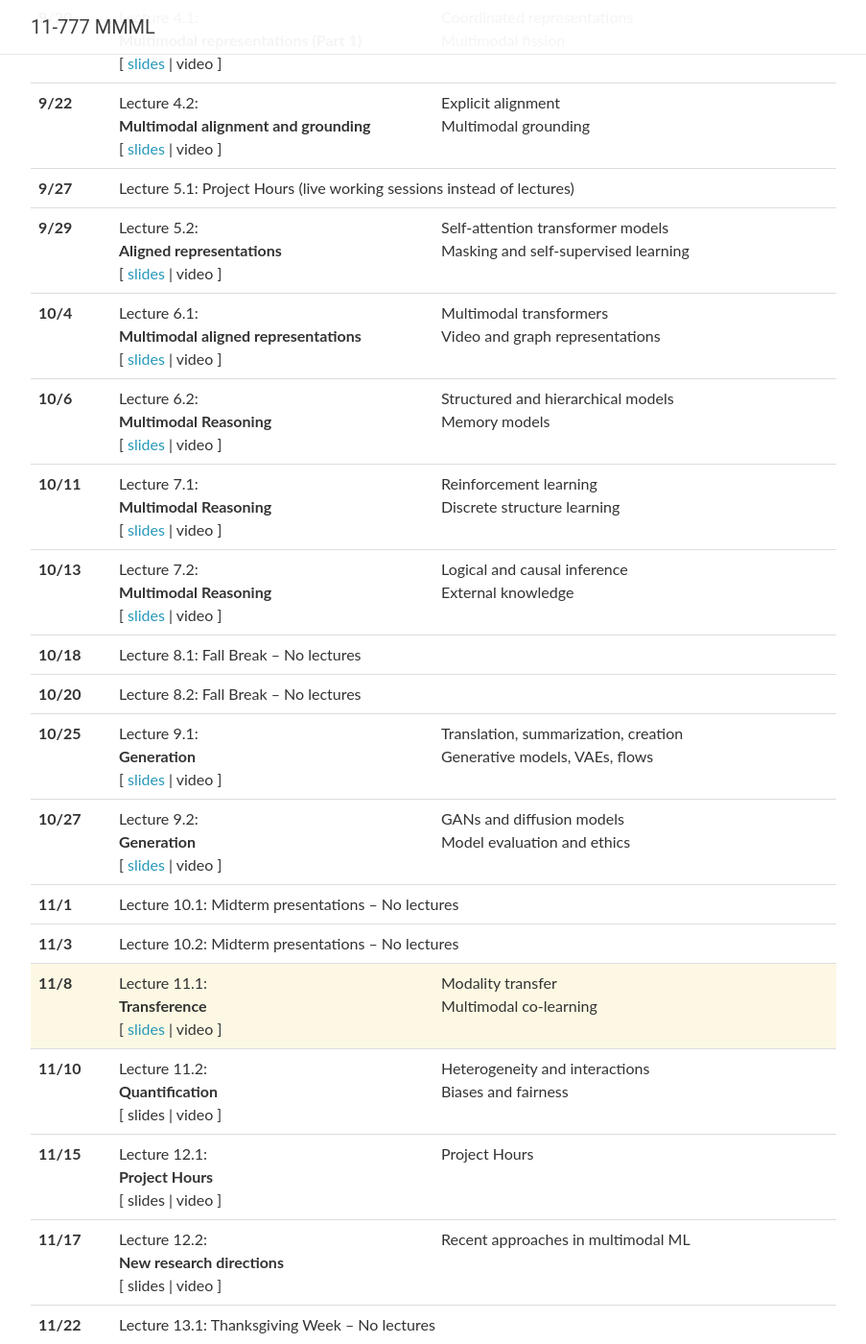
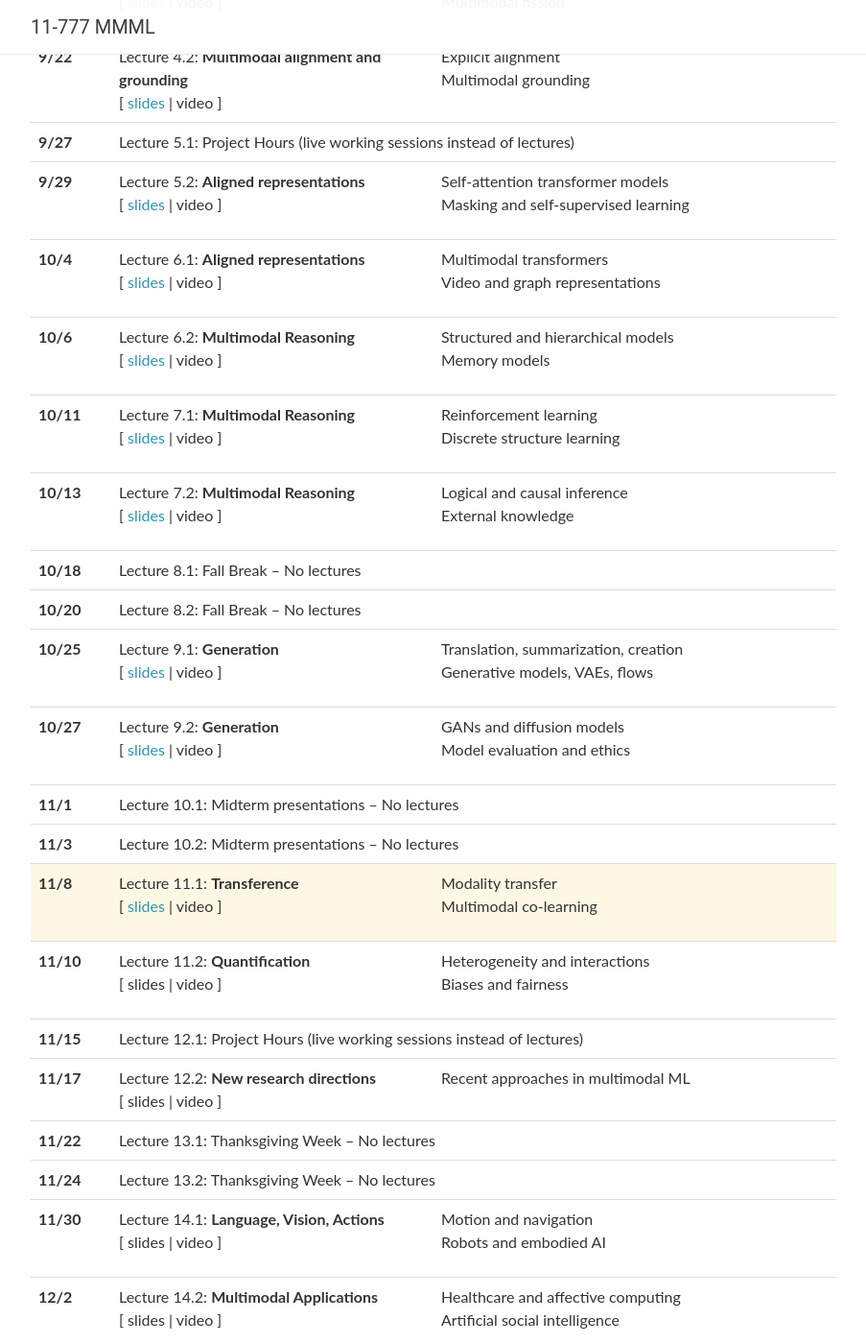
Before and after one commit to CMU-MultiComp-Lab/mmml-course, a Jekyll site: the page built from fall2022/_pages/schedule.md, in a window 1280 px wide and 1400 px high, scrolled down 750 px. Shown: the whole window at 96% size, without its empty margins (188-1091 px from the left). Built offline with Jekyll 4.4.1, drawn with Linux system fonts in a browser that asks for light colours; nearby versions of some CDN libraries; comment, search, counter and statistics services are not loaded; some of the changed text lies outside the part shown.

Commit message:
Update lectures_2022.yml

```diff
--- a/_data/lectures_2022.yml
+++ b/_data/lectures_2022.yml
@@ -1,7 +1,6 @@
 - date: 8/30
   title: >
-    Lecture 1.1: <br/>
-    <strong>Course introduction</strong>
+    Lecture 1.1: <strong>Course introduction</strong>
   slides: "https://piazza.com/class_profile/get_resource/l7azp3o09q267p/l7fe47r6mdc6ja"
   topics:
     - Multimodal core challenges <br/>
@@ -11,8 +10,7 @@
 
 - date: 9/1
   title: >
-    Lecture 1.2: <br/>
-    <strong>Multimodal applications and datasets</strong>
+    Lecture 1.2: <strong>Multimodal applications and datasets</strong>
   slides: "https://piazza.com/class_profile/get_resource/l7azp3o09q267p/l7i6dcduwpx2e9"
   topics:
     - Research tasks and datasets <br/>
@@ -22,8 +20,7 @@
 
 - date: 9/6
   title: >
-    Lecture 2.1: <br/>
-    <strong>Basic concepts: neural networks</strong>
+    Lecture 2.1: <strong>Basic concepts: neural networks</strong>
   slides: "https://piazza.com/class_profile/get_resource/l7azp3o09q267p/l7p80ccia5f6ds"
   topics:
     - Gradient and optimization <br/>
@@ -35,8 +32,7 @@
 
 - date: 9/8
   title: >
-    Lecture 2.2: <br/>
-    <strong>Unimodal representations</strong>
+    Lecture 2.2: <strong>Unimodal representations</strong>
   slides: "https://piazza.com/class_profile/get_resource/l7azp3o09q267p/l7s151cp3vl4tx"
   topics:
     - Dimensions of heterogeneity <br/>
@@ -46,8 +42,7 @@
 
 - date: 9/13
   title: >
-    Lecture 3.1: <br/>
-    <strong>Unimodal representations</strong>
+    Lecture 3.1: <strong>Unimodal representations</strong>
   slides: "https://piazza.com/class_profile/get_resource/l7azp3o09q267p/l7z4dev15i06dg"
   video:
   topics:
@@ -58,8 +53,7 @@
 
 - date: 9/15
   title: >
-    Lecture 3.2: <br/>
-    <strong>Multimodal representations</strong>
+    Lecture 3.2: <strong>Multimodal representations</strong>
   slides: "https://piazza.com/class_profile/get_resource/l7azp3o09q267p/l82c368nrxmyp"
   video:
   topics:
@@ -70,8 +64,7 @@
 
 - date: 9/20
   title: >
-    Lecture 4.1: <br/>
-    <strong>Multimodal representations (Part 1)</strong>
+    Lecture 4.1: <strong>Multimodal representations</strong>
   slides: "https://piazza.com/class_profile/get_resource/l7azp3o09q267p/l89ce5lmm4s20z"
   video:
   topics:
@@ -82,8 +75,7 @@
 
 - date: 9/22
   title: >
-    Lecture 4.2: <br/>
-    <strong>Multimodal alignment and grounding</strong>
+    Lecture 4.2: <strong>Multimodal alignment and grounding</strong>
   slides: "https://piazza.com/class_profile/get_resource/l7azp3o09q267p/l8cdjdsaira413"
   video:
   topics:
@@ -94,8 +86,7 @@
 
 - date: 9/27
   title: >
-    Lecture 5.1:
-    Project Hours (live working sessions instead of lectures)
+    Lecture 5.1: Project Hours (live working sessions instead of lectures)
   slides:
   video:
   topics:
@@ -104,8 +95,7 @@
 
 - date: 9/29
   title: >
-    Lecture 5.2: <br/>
-    <strong>Aligned representations</strong>
+    Lecture 5.2: <strong>Aligned representations</strong>
   slides: "https://piazza.com/class_profile/get_resource/l7azp3o09q267p/l8mbazdogvx569"
   video:
   topics:
@@ -116,8 +106,7 @@
 
 - date: 10/4
   title: >
-    Lecture 6.1: <br/>
-    <strong>Multimodal aligned representations</strong>
+    Lecture 6.1: <strong>Aligned representations</strong>
   slides: "https://piazza.com/class_profile/get_resource/l7azp3o09q267p/l8tk97lle9v2yw"
   video:
   topics:
@@ -128,8 +117,7 @@
 
 - date: 10/6
   title: >
-    Lecture 6.2: <br/>
-    <strong>Multimodal Reasoning</strong>
+    Lecture 6.2: <strong>Multimodal Reasoning</strong>
   slides: "https://piazza.com/class_profile/get_resource/l7azp3o09q267p/l8x3h0whq2v5dj"
   video:
   topics:
@@ -140,8 +128,7 @@
 
 - date: 10/11
   title: >
-    Lecture 7.1: <br/>
-    <strong>Multimodal Reasoning</strong>
+    Lecture 7.1: <strong>Multimodal Reasoning</strong>
   slides: "https://piazza.com/class_profile/get_resource/l7azp3o09q267p/l93o21iadx5412"
   video:
   topics:
@@ -152,8 +139,7 @@
 
 - date: 10/13
   title: >
-    Lecture 7.2: <br/>
-    <strong>Multimodal Reasoning</strong>
+    Lecture 7.2: <strong>Multimodal Reasoning</strong>
   slides: "https://piazza.com/class_profile/get_resource/l7azp3o09q267p/l974ymr9jk81a"
   video:
   topics:
@@ -182,8 +168,7 @@
 
 - date: 10/25
   title: >
-    Lecture 9.1: <br/>
-    <strong>Generation</strong>
+    Lecture 9.1: <strong>Generation</strong>
   slides: "https://piazza.com/class_profile/get_resource/l7azp3o09q267p/l9oab9npklvm7"
   video:
   topics:
@@ -194,8 +179,7 @@
 
 - date: 10/27
   title: >
-    Lecture 9.2: <br/>
-    <strong>Generation</strong>
+    Lecture 9.2: <strong>Generation</strong>
   slides: "https://piazza.com/class_profile/get_resource/l7azp3o09q267p/l9qkaov1bge5yz"
   video:
   topics:
@@ -224,8 +208,7 @@
 
 - date: 11/8
   title: >
-    Lecture 11.1: <br/>
-    <strong>Transference</strong>
+    Lecture 11.1: <strong>Transference</strong>
   slides: "https://piazza.com/class_profile/get_resource/l7azp3o09q267p/la7lraa1rot1ip"
   video:
   topics:
@@ -236,8 +219,7 @@
 
 - date: 11/10
   title: >
-    Lecture 11.2: <br/>
-    <strong>Quantification</strong>
+    Lecture 11.2: <strong>Quantification</strong>
   slides:
   video:
   topics:
@@ -248,8 +230,7 @@
 
 - date: 11/15
   title: >
-    Lecture 12.1: <br/>
-    <strong>Project Hours</strong>
+    Lecture 12.1: Project Hours (live working sessions instead of lectures)
   slides:
   video:
   topics:
@@ -259,8 +240,7 @@
 
 - date: 11/17
   title: >
-    Lecture 12.2: <br/>
-    <strong>New research directions</strong>
+    Lecture 12.2: <strong>New research directions</strong>
   slides:
   video:
   topics:
@@ -288,8 +268,7 @@
 
 - date: 11/30
   title: >
-    Lecture 14.1:
-    <strong>Language, Vision, Actions</strong>
+    Lecture 14.1: <strong>Language, Vision, Actions</strong>
   slides:
   video:
   topics:
@@ -300,8 +279,7 @@
 
 - date: 12/2
   title: >
-    Lecture 14.2: <br/>
-    <strong>Multimodal Applications</strong>
+    Lecture 14.2: <strong>Multimodal Applications</strong>
   slides:
   video:
   topics:
```
